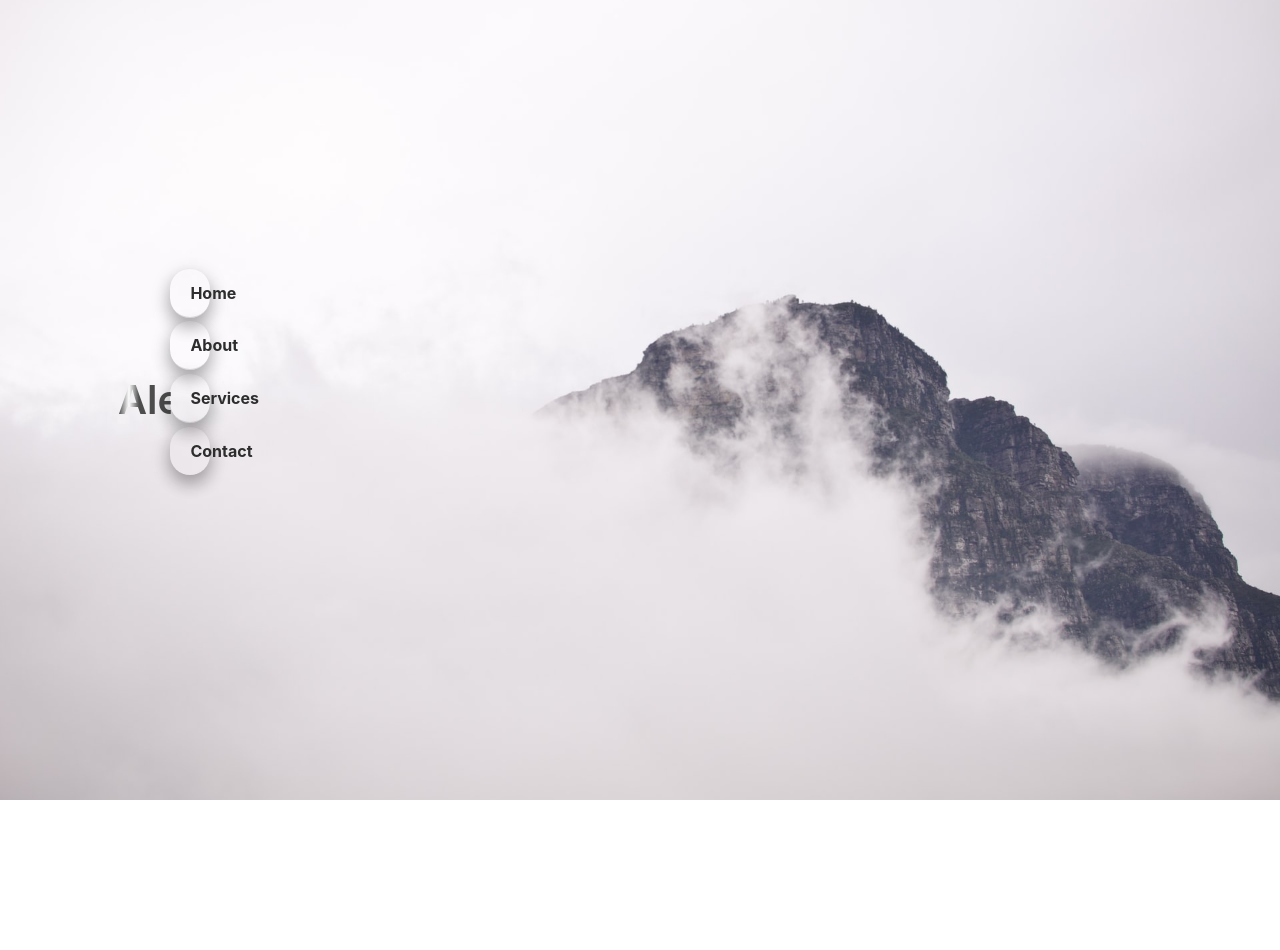
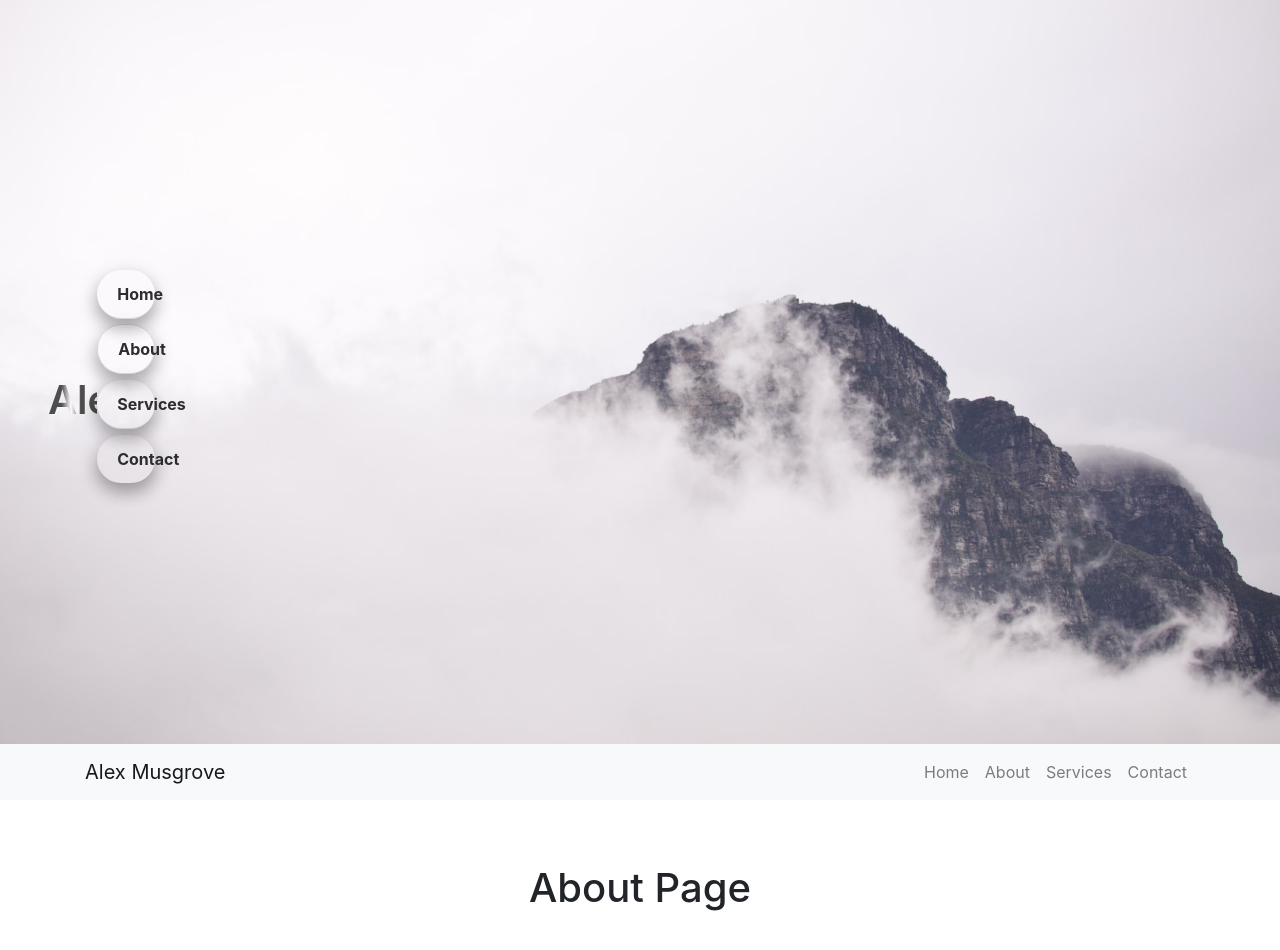
Before and after one commit to AlexMuzzy/react-ts-web-portfolio, a React (Create React App) app: page / in a window 1280 px wide. Shown: the top 950 px of the page. Before the commit the page ends 800 px from the top, so only its background shows below. Built offline with nearby package versions, Linux system fonts and the light colour scheme.

Commit message:
re-structured app.

```diff
--- /dev/null
+++ b/src/About/aboutPage.tsx
@@ -0,0 +1,16 @@
+import { Component } from "react";
+import { Container, Jumbotron } from "react-bootstrap";
+
+class AboutPage extends Component<{ height: number }, {}> {
+  render() {
+    return (
+      <Container style={{ height: this.props.height }} id="about">
+        <Jumbotron className="clear-colour">
+          <h1 className="m-auto text-center align-middle">About Page</h1>
+        </Jumbotron>
+      </Container>
+    );
+  }
+}
+
+export default AboutPage;
--- /dev/null
+++ b/src/App.css
@@ -0,0 +1,3 @@
+.top-navbar {
+    background-color: white !important;
+}
--- a/src/App.tsx
+++ b/src/App.tsx
@@ -1,14 +1,15 @@
 import React, { Component } from "react";
+import { Navbar, Container, Nav } from "react-bootstrap";
+import LandingPage from "./LandingPage/landingPage";
+import AboutPage from "./About/aboutPage";
 
+import "./App.css";
 
-import LandingPage from "./LandingPage/landingPage"
-
-type AppState = { height: number, width: number };
+type AppState = { height: number; width: number };
 type AppProps = {}; // There should be no props since this is the 'main' parent component.
 
-class App extends Component<AppProps, AppState>{
-
-  constructor(props: AppProps){
+class App extends Component<AppProps, AppState> {
+  constructor(props: AppProps) {
     super(props);
     this.state = { width: 0, height: 0 };
     this.updateWindowDimensions = this.updateWindowDimensions.bind(this);
@@ -31,17 +32,46 @@ class App extends Component<AppProps, AppState>{
   updateWindowDimensions() {
     let docHeight: number = window.innerHeight;
     let docWidth: number = window.innerWidth;
-      console.log(docHeight);
+
     this.setState({ width: docWidth, height: docHeight });
   }
 
   // Allows for dynamic resizing of document in React to affect background size.
 
-  render(){
+  render() {
     return (
-      <LandingPage height={this.state.height}/>
+      <>
+        <BottomNavbar/>
+        <LandingPage height={this.state.height} />
+        <AboutPage height={this.state.height} />
+      </>
     );
   }
 }
 
+function BottomNavbar() {
+  return (
+    <Navbar
+      bg="light"
+      fixed="bottom"
+      variant="light"
+      expand="md"
+      id="top-navbar"
+    >
+      <Container>
+        <Navbar.Brand href="#home">Alex Musgrove</Navbar.Brand>
+        <Navbar.Toggle aria-controls="navbar-nav" />
+        <Navbar.Collapse id="navbar-nav">
+          <Nav className="ml-auto">
+            <Nav.Link href="#home">Home</Nav.Link>
+            <Nav.Link>About</Nav.Link>
+            <Nav.Link>Services</Nav.Link>
+            <Nav.Link>Contact</Nav.Link>
+          </Nav>
+        </Navbar.Collapse>
+      </Container>
+    </Navbar>
+  );
+}
+
 export default App;
--- a/src/LandingPage/landingPage.css
+++ b/src/LandingPage/landingPage.css
@@ -1,7 +1,3 @@
-#top-navbar {
-  background-color: white !important;
-}
-
 .clear-colour {
   background-color: transparent !important;
 }
@@ -19,6 +15,10 @@
 
 .list-group-item:hover {
   background-color: #fff !important;
+}
+
+a:hover {
+  text-decoration: none !important;
 }
 
 .btn-shine {
--- a/src/LandingPage/landingPage.tsx
+++ b/src/LandingPage/landingPage.tsx
@@ -1,26 +1,12 @@
 import React, { Component } from "react";
-import {
-  Nav,
-  Navbar,
-  Container,
-  Jumbotron,
-  Row,
-  Col,
-  ListGroup,
-} from "react-bootstrap";
+import { Container, Jumbotron, Row, Col, ListGroup } from "react-bootstrap";
 
 import "./landingPage.css";
-
 import background from "./../assets/paula-vermeulen-_f2m3mEkaaU-unsplash.jpg";
 
 type MyProps = { height: number };
-type MyState = {};
 
-class LandingPage extends Component<MyProps, MyState> {
-  constructor(props: MyProps) {
-    super(props);
-  }
-
+class LandingPage extends Component<MyProps, {}> {
   render() {
     const jumbotronStyle = {
       backgroundColor: "transparent !important",
@@ -42,52 +28,31 @@ class LandingPage extends Component<MyProps, MyState> {
           backgroundPosition: "center",
           backgroundSize: "cover",
           backgroundRepeat: "no-repeat",
-        }}
-      >
-        <Container
-          style={{
           height: this.props.height,
         }}
       >
-          {/* <Navbar
-            bg="light"
-            fixed="bottom"
-            variant="light"
-            expand="md"
-            id="top-navbar"
-          >
-            <Container>
-              <Navbar.Brand href="#home">Alex Musgrove</Navbar.Brand>
-              <Navbar.Toggle aria-controls="navbar-nav" />
-              <Navbar.Collapse id="navbar-nav">
-                <Nav className="ml-auto">
-                  <Nav.Link href="#home">Home</Nav.Link>
-                  <Nav.Link>About</Nav.Link>
-                  <Nav.Link>Services</Nav.Link>
-                  <Nav.Link>Contact</Nav.Link>
-                </Nav>
-              </Navbar.Collapse>
-            </Container>
-          </Navbar> */}
-
         <Jumbotron className="clear-colour" style={jumbotronStyle}>
           <Row>
-              <Col md="12" lg="8">
+            <Col md="12" lg="7">
               <Row style={landingRow} className="d-none d-lg-block"></Row>
               <Row style={landingRow}>
-                  <h1 className="m-auto text-center btn-shine">
-                    Alex Musgrove
-                  </h1>
+                <h1 className="m-auto text-center btn-shine">Alex Musgrove</h1>
               </Row>
               <Row style={landingRow} className="d-none d-lg-block"></Row>
             </Col>
 
-              <Col md="12" lg="4" style={{ height: "100%" }}>
+            <Col md="12" lg="5" style={{ height: "100%" }}>
               <Row style={landingRow} className="d-none d-lg-block"></Row>
               <Row style={landingRow}>
-                  <ListGroup variant="flush" style={{ width: "100%" }}>
+                <ListGroup
+                  variant="flush"
+                  style={{ width: "100%" }}
+                  className="mr-3"
+                >
                   <ListGroup.Item>Home</ListGroup.Item>
+                  <a href="#about">
                     <ListGroup.Item>About</ListGroup.Item>
+                  </a>
                   <ListGroup.Item>Services</ListGroup.Item>
                   <ListGroup.Item>Contact</ListGroup.Item>
                 </ListGroup>
@@ -97,7 +62,6 @@ class LandingPage extends Component<MyProps, MyState> {
           </Row>
         </Jumbotron>
       </Container>
-      </Container>
     );
   }
 }
```
Lines whose indentation alone changed are shown as unchanged.
